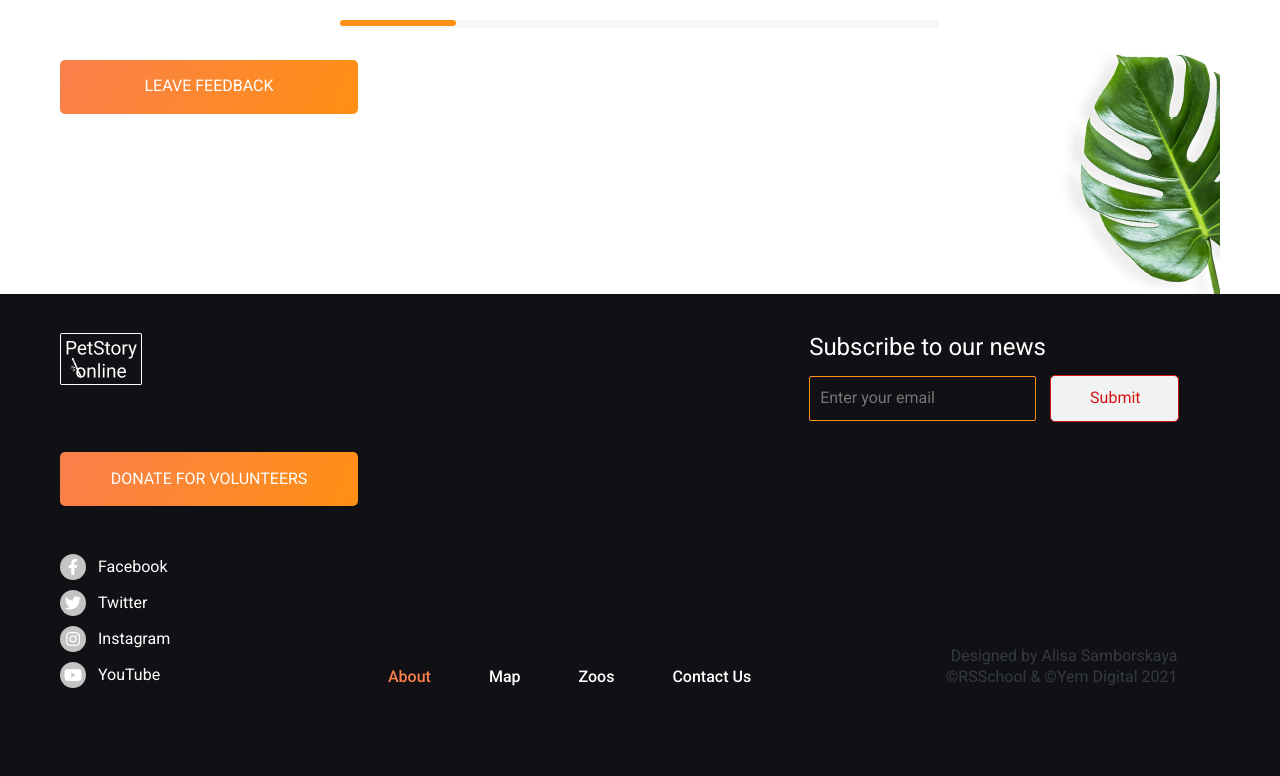
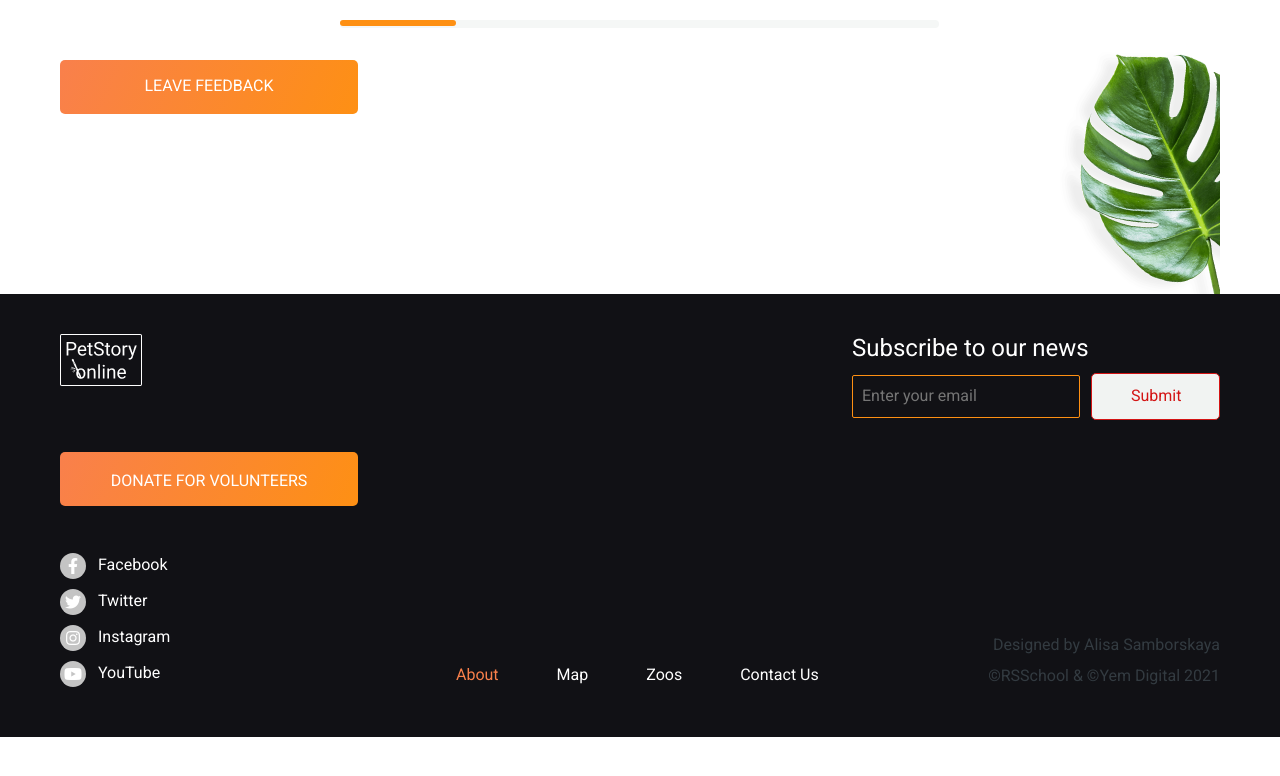
Before and after one commit to ilonaGold/online-zoo, a plain HTML site: page index.html in a window 1280 px wide. Shown: the part 4240-5016 px from the top of the page. After the commit the page ends 4977 px from the top, so only its background shows below. Drawn offline with Linux system fonts and the light colour scheme.

Commit message:
fix: fix alignment in the footer

```diff
--- a/pages/main/style.css
+++ b/pages/main/style.css
@@ -653,42 +653,52 @@ Footer
 
 .footer {
     background-color: #111115;
-    padding-top: 3.9rem;
-    padding-bottom: 5rem;
 }
 
 .footer-container {
     display: flex;
     height: 44.3rem;
-    padding-bottom: 8.75rem;
+    padding-top: 4rem;
+    padding-bottom: 5rem;
 }
 
 .footer-col {
     display: flex;
     justify-content: space-between;
+    flex: 1;
 }
 
 .footer-col-left {
     flex-direction: column;
     justify-content: space-between;
-    margin-right: 5rem;
+    margin-right: 2.8rem;
 }
 
 .footer-col-center {
     align-items: flex-end;
-    justify-content: flex-end;
-    margin-left: -2rem;
+    justify-content: space-between;
+    margin-right: 2.8rem;
+}
+
+.footer-col-center .nav-list {
+    column-gap: 5.8rem;
+}
+
+.footer-col-center .nav-link {
+    font-weight: 400;
+    margin: 0;
 }
 
 .footer-col-right {
     display: flex;
     flex-direction: column;
     justify-content: space-between;
-    align-items: center;
+    align-items: space-between;
 }
 
- .btn-donate .btn {
+.btn-donate .btn {
     border-radius: .5rem;
+    padding: 1.8rem;
     margin-top: 2rem;
 }
 
@@ -727,13 +737,12 @@ Footer
     font-weight: 400;
     line-height: 120%;
     color: #fff;
-    margin-bottom: 1.4rem;
-    margin-right: 1.5rem;
+    margin-bottom: 1.1rem;
 }
 
 form input {
-    padding: 1rem;
-    width: 22.7rem;
+    padding: 0.9rem;
+    width: 22.8rem;
     border-radius: 0.2rem;
     line-height: 140%;
     color: #BDBDBD;
@@ -743,7 +752,7 @@ form input {
 
 .submit-btn {
     width: 12.9rem;
-    margin-left: 1rem;
+    margin-left: 0.7rem;
     padding: 1.3rem 3.9rem;
     color: #4B9200;
     background: #F1F3F2;
@@ -764,3 +773,7 @@ form input {
     align-items: flex-end;
     margin-left: 13.5rem;
 }
+
+.copyright p {
+    margin-top: 1rem;
+}
```
